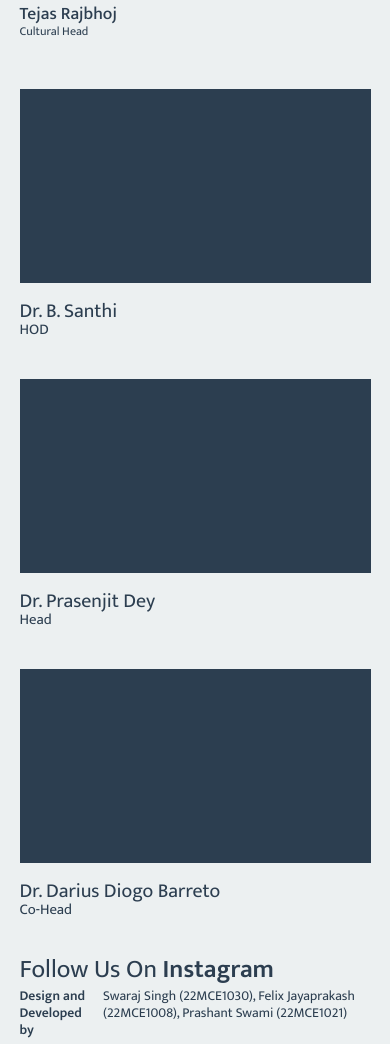
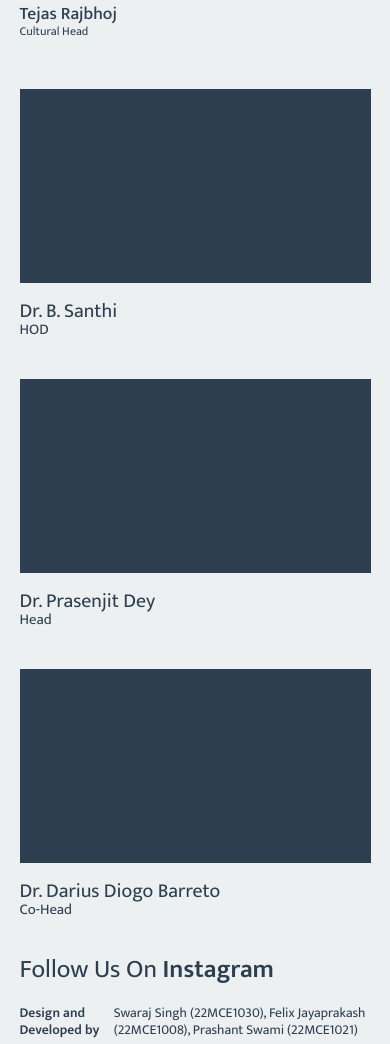
Before and after one commit to Swaraj269/MetaWebsite, a plain HTML site: page index.html in a window 390 px wide. Shown: the part 2999-4043 px from the top of the page. Drawn offline with nearby package versions, Linux system fonts and the light colour scheme.

Commit message:
minor changes

```diff
--- a/style.css
+++ b/style.css
@@ -539,7 +539,7 @@ footer {
   font-weight: 400;
 }
 .develop {
-  width: 42%;
+  width: 42.9%;
   display: flex;
   justify-content: space-between;
   gap: 1vw;
@@ -1100,6 +1100,8 @@ footer {
   }
 
   #footerpart2 h2 {
+    display: inline-block;
+    width: 50%;
     font-size: 3.5vw;
     font-weight: 600;
     line-height: 1.25;
```
